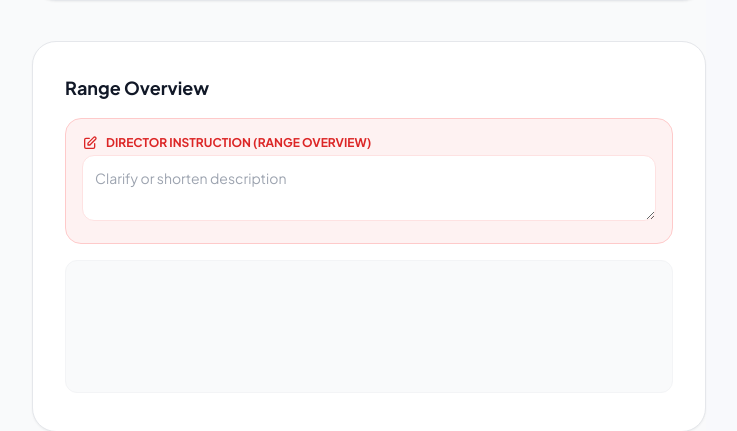
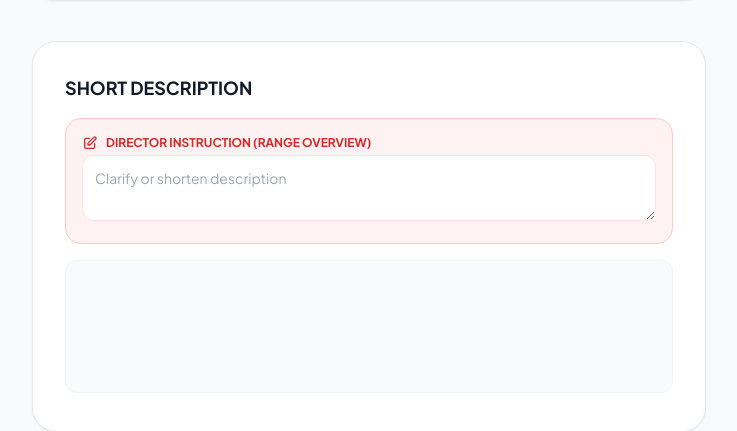
Before and after one commit to Arokium007/Production-Documentation-System-, a Flask app: template templates/verify_specsheet.html in a window 1280 px wide. Shown: the part 1707-2138 px from the top of the page, without its empty margins (534-1271 px from the left). Run offline with Flask 3, Linux system fonts and the light colour scheme; the template is opened without the code that fills it, so the values that code supplies are empty; some libraries are stand-ins or nearby versions.

Commit message:
UI Refinement 5

```diff
--- a/app.py
+++ b/app.py
@@ -583,7 +583,7 @@ def review_director_pis(product_id):
             updated_data['header_info']['brand'] = request.form.get('brand')
             updated_data['header_info']['price_estimate'] = request.form.get('price_estimate')
 
-        # Update Range Overview if edited
+        # Update SHORT DESCRIPTION if edited
         if request.form.get('range_overview'):
             updated_data['range_overview'] = request.form.get('range_overview')
 
@@ -798,7 +798,7 @@ def review_director_spec(product_id):
             updated_pis_data['header_info']['brand'] = request.form.get('brand')
             updated_pis_data['header_info']['price_estimate'] = request.form.get('price_estimate')
 
-        # Update Range Overview if edited
+        # Update SHORT DESCRIPTION if edited
         if request.form.get('range_overview'):
             updated_pis_data['range_overview'] = request.form.get('range_overview')
 
@@ -1138,7 +1138,7 @@ def api_save_draft(product_id):
         updated_pis_data['header_info']['brand'] = data.get('brand')
         updated_pis_data['header_info']['price_estimate'] = data.get('price_estimate')
 
-    # 2. Update Range Overview / Description (Cross-Sync)
+    # 2. Update SHORT DESCRIPTION / Description (Cross-Sync)
     if 'range_overview' in data:
         desc = data.get('range_overview')
         updated_pis_data['range_overview'] = desc
--- a/templates/pdf_print.html
+++ b/templates/pdf_print.html
@@ -287,7 +287,7 @@
 
         <!-- DESCRIPTION/OVERVIEW -->
         <div class="card no-break" style="margin-bottom: 30px;">
-            <div class="section-title">Range Overview</div>
+            <div class="section-title">SHORT DESCRIPTION</div>
             <div class="description-text">
                 {{ data.range_overview }}
             </div>
--- a/templates/verify_director_pis.html
+++ b/templates/verify_director_pis.html
@@ -155,10 +155,10 @@
                     </div>
                 </div>
 
-                <!-- 2. RANGE OVERVIEW -->
+                <!-- 2. SHORT DESCRIPTION -->
                 <div class="bg-white rounded-3xl border border-gray-200 p-8 shadow-sm scroll-mt-48" id="overview"
                     data-section="range_overview">
-                    <h3 class="font-bold text-lg mb-4 text-gray-900">Range Overview</h3>
+                    <h3 class="font-bold text-lg mb-4 text-gray-900">SHORT DESCRIPTION</h3>
                     {{ comment_box('range_overview', 'Clarify or shorten description') }}
                     <textarea name="range_overview" rows="4"
                         class="w-full p-5 bg-gray-50 rounded-xl text-sm text-gray-700 leading-relaxed border border-gray-100 focus:ring-2 focus:ring-blue-200 focus:outline-none resize-none">{{ data.range_overview }}</textarea>
@@ -491,7 +491,7 @@
     /* ---------- REVIEW SUMMARY BUILDER & BUTTON STATE ---------- */
     const SECTION_LABELS = {
         header_info: "Header Information",
-        range_overview: "Range Overview",
+        range_overview: "SHORT DESCRIPTION",
         sales_arguments: "Sales Arguments",
         technical_specifications: "Technical Specifications",
         warranty_service: "Warranty & Service"
--- a/templates/verify_marketing.html
+++ b/templates/verify_marketing.html
@@ -172,7 +172,7 @@
                 </section>
 
                 <section id="overview" class="section-card scroll-mt-40">
-                    <h3 class="section-title">Range Overview</h3>
+                    <h3 class="section-title">SHORT DESCRIPTION</h3>
 
                     {% if product.revision_data and product.revision_data.get('range_overview') %}
                     <div id="rev-card-overview"
--- a/templates/verify_specsheet.html
+++ b/templates/verify_specsheet.html
@@ -263,7 +263,7 @@
                 <!-- 2. SHORT DESCRIPTION -->
                 <div class="bg-white rounded-3xl border border-gray-200 p-8 shadow-sm scroll-mt-48" id="overview"
                     data-section="range_overview">
-                    <h3 class="font-bold text-lg mb-4 text-gray-900">Range Overview</h3>
+                    <h3 class="font-bold text-lg mb-4 text-gray-900">SHORT DESCRIPTION</h3>
                     {{ comment_box('range_overview', 'Clarify or shorten description') }}
                     <textarea name="range_overview" rows="4"
                         class="w-full p-5 bg-gray-50 rounded-xl text-sm text-gray-700 leading-relaxed border border-gray-100 focus:ring-2 focus:ring-blue-200 focus:outline-none resize-none">{{ product.pis_data.range_overview }}</textarea>
@@ -604,7 +604,7 @@
         internal_web_keywords: "Web Keywords",
         product_classification: "Product Classification",
         header_info: "Header Information",
-        range_overview: "Range Overview",
+        range_overview: "SHORT DESCRIPTION",
         sales_arguments: "Sales Arguments",
         technical_specifications: "Technical Specifications",
         warranty_service: "Warranty & Service"
```
